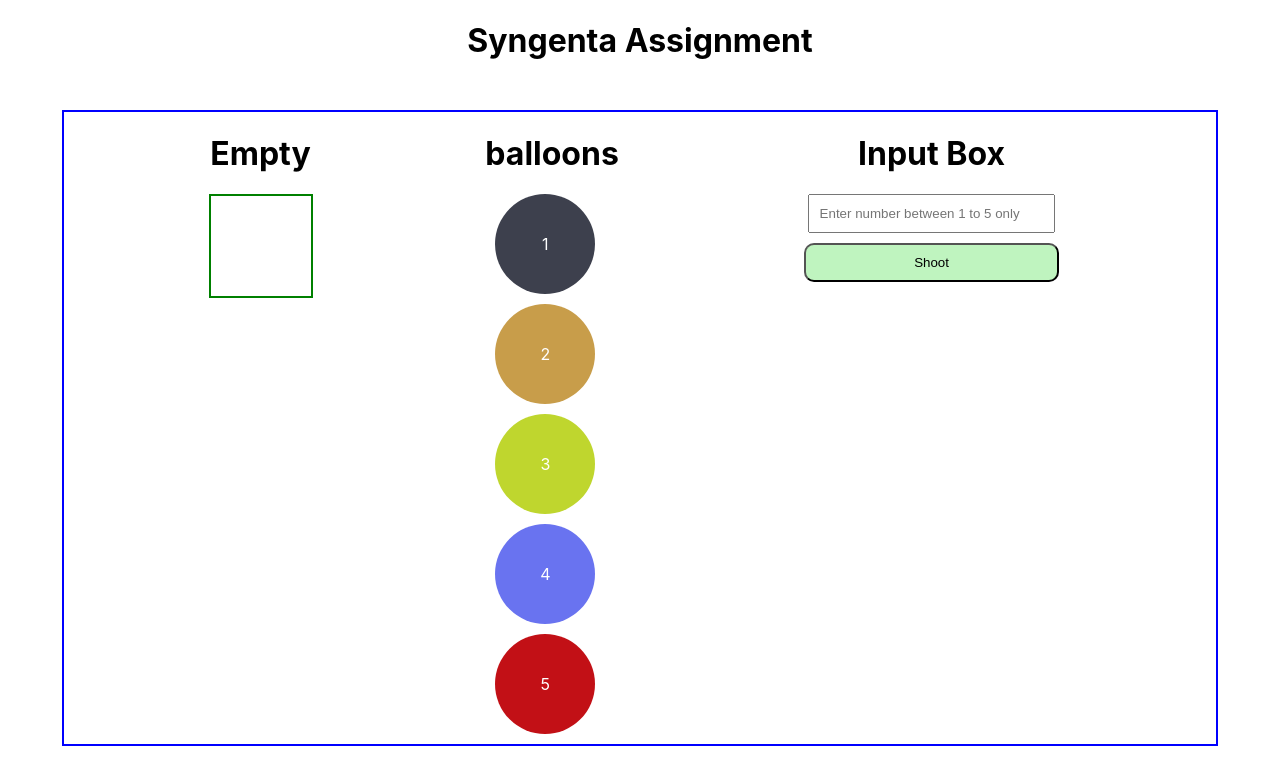
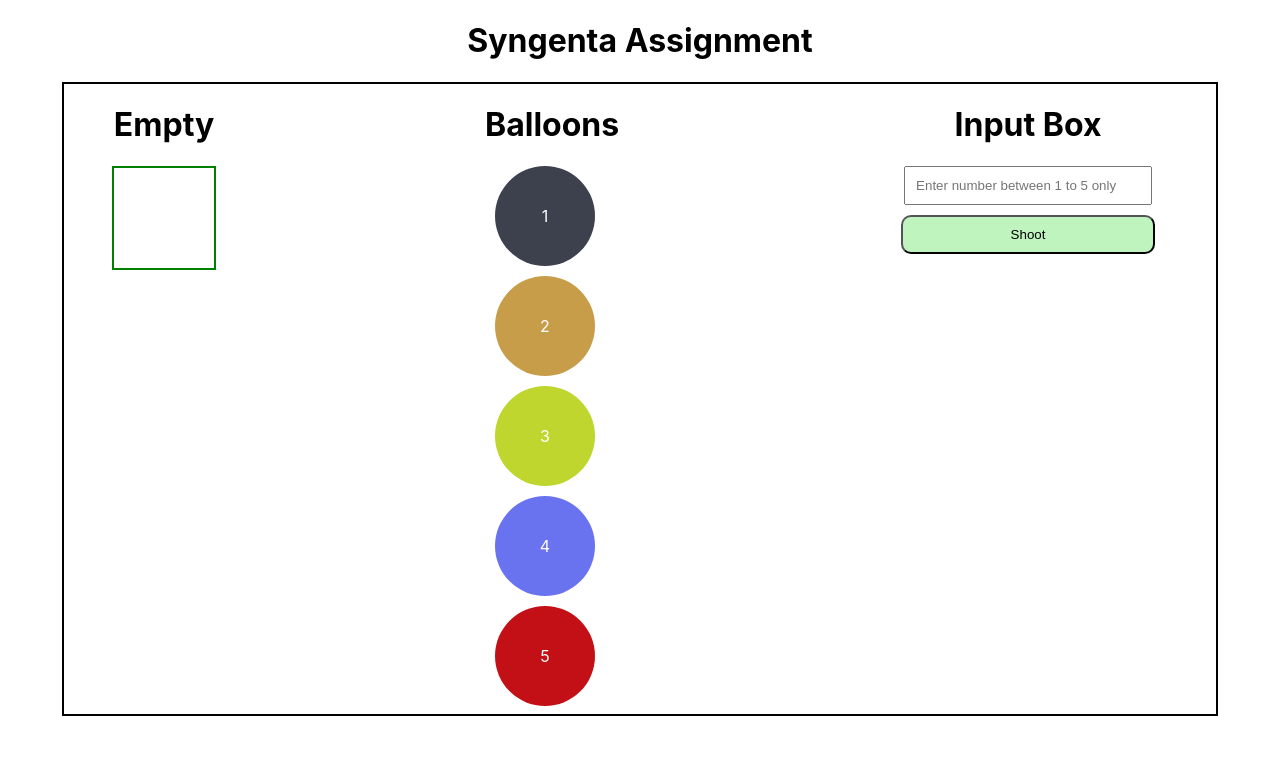
Before and after one commit to abckyadav/syngenta-assignment-ballon, a React (Create React App) app: page / in a window 1280 px wide. Shown: the top 784 px of the page. Built offline with nearby package versions, Linux system fonts and the light colour scheme.

Commit message:
added comments

```diff
--- a/src/App.css
+++ b/src/App.css
@@ -3,11 +3,12 @@
 }
 
 .container {
-  border: 2px solid blue;
+  border: 2px solid black;
   width: 90%;
-  margin: 50px auto;
+  height: 630px;
+  margin: auto;
   display: flex;
-  justify-content: center;
+  justify-content: space-around;
   gap: 15%;
 }
 
--- a/src/Components/Home.jsx
+++ b/src/Components/Home.jsx
@@ -4,9 +4,11 @@
 import InputContainer from "./InputContainer";
 
 const Home = () => {
+  // define states for handling the chnages in states of balloons and text input by user
   const [balloons, setBalloons] = useState(initialballoons);
   const [inputText, setInputText] = useState();
 
+  // function that handles the input change
   const handleInputChange = (e) => {
     const text = Number(e.target.value);
 
@@ -14,12 +16,13 @@
     else alert("Please enter a number between 1 to 5");
   };
 
+  // function that handles the button click
   const handleShoot = () => {
+    // filtering balloons which are already added to the empty div and shows an alert
     const validate = balloons.filter((item) => item.id === inputText);
-    console.log("validate:", validate);
-
     if (validate[0].status === false) alert("Added Already");
 
+    // changing the status of target balloons and set the current state of balloons
     const newballoons = balloons.map((item) =>
       item.id == inputText ? { ...item, status: false } : item
     );
@@ -28,6 +31,7 @@
     setInputText("");
   };
 
+  // this function target the empty div balloos and change their status and set the state
   const handleEmptyBox = (id) => {
     const newballoons = balloons.map((item) =>
       item.id == id ? { ...item, status: true } : item
@@ -42,6 +46,7 @@
         <div>
           <h1>Empty</h1>
           <div className="empty_container">
+            {/* mapping of balloons in empty container based on their status, it only map those balloons whose status are false */}
             {balloons
               .filter((item) => item.status === false)
               .map((item) => {
@@ -55,7 +60,8 @@
         </div>
 
         <div>
-          <h1>balloons</h1>
+          <h1>Balloons</h1>
+          {/* mapping of balloons based on their status, it only map those balloons whose status are true */}
           {balloons
             .filter((item) => item.status === true)
             .map((item) => {
```
